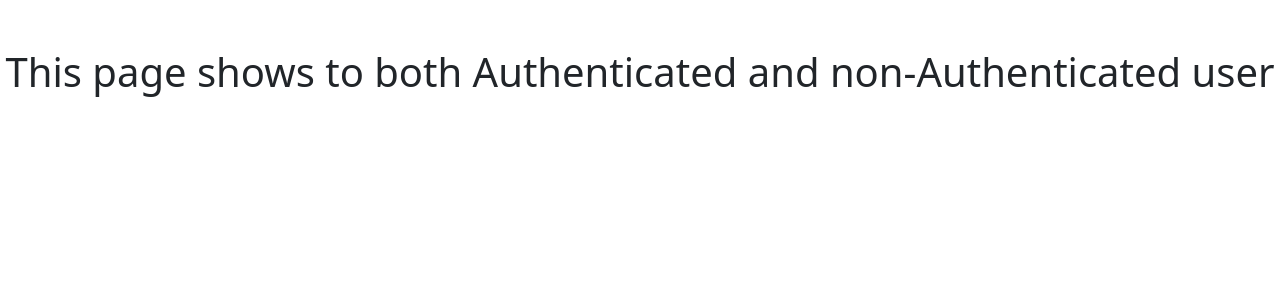
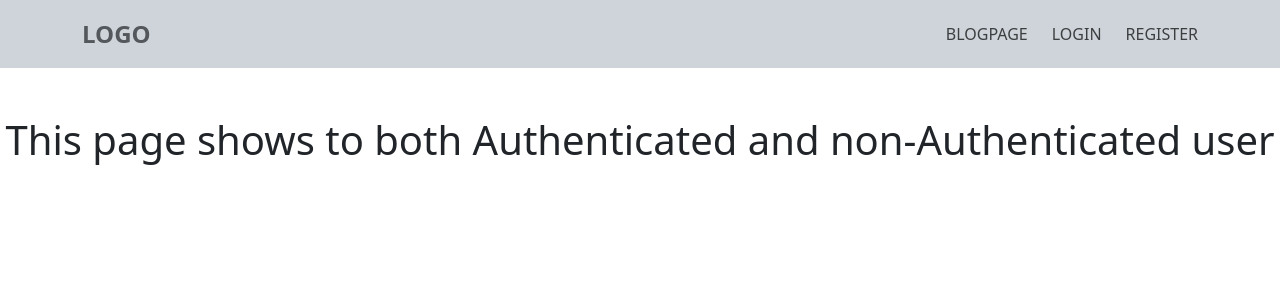
Before and after one commit to riteshmvteams/leaning-reactbootstrap-protectedroutes, a React (Vite) app: page / in a window 1280 px wide. Shown: the top 300 px of the page. Built offline with nearby package versions, Linux system fonts and the light colour scheme.

Commit message:
fixes: router error

```diff
--- /dev/null
+++ b/src/layout/MainLayout.jsx
@@ -0,0 +1,11 @@
+import { Outlet } from "react-router-dom";
+import Header from "../components/Header";
+
+export default function MainLayout() {
+  return (
+    <>
+      <Header />
+      <Outlet />
+    </>
+  );
+}
```
Also changed, not shown: src/App2.jsx (+9 -2 lines).
